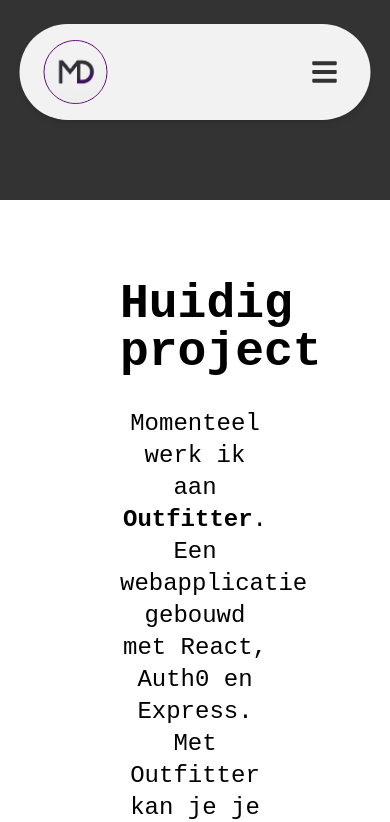
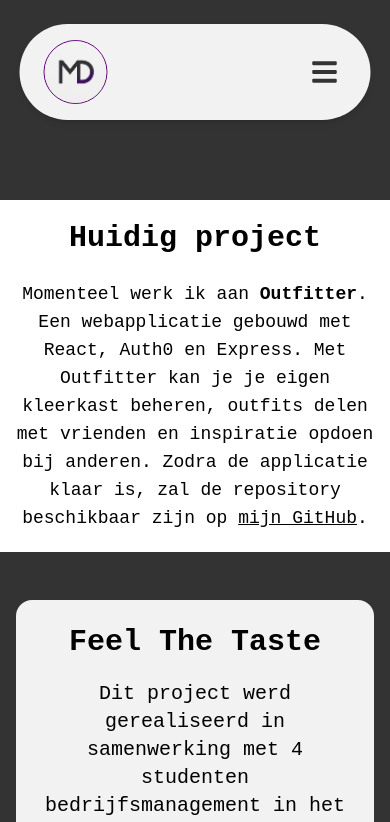
Before and after one commit to milandhondt/Portfolio, a React (Vite) app in the folder Portfolio/: page /projects in a window 390 px wide. Shown: the top 822 px of the page. Built offline with nearby package versions, Linux system fonts and the light colour scheme; no server answers; a web font is replaced by a local one.

Commit message:
Styling fix voor current project sectie

```diff
--- a/Portfolio/src/components/Projects/CurrentProject.jsx
+++ b/Portfolio/src/components/Projects/CurrentProject.jsx
@@ -1,8 +1,8 @@
 const CurrentProject = ({ title, text }) => {
   return (
-    <div className="p-15 py-5 m-15 text-center">
-      <h1 className="text-5xl font-bold mb-8">Huidig project</h1>
-      <p className="text-2xl">
+    <div className="px-4 sm:px-8 lg:px-16 py-5 text-center">
+      <h1 className="text-3xl sm:text-4xl lg:text-5xl font-bold mb-6 sm:mb-8">Huidig project</h1>
+      <p className="text-lg sm:text-xl lg:text-2xl">
         Momenteel werk ik aan <b>{title}</b>. {text} Zodra de applicatie klaar is, zal de repository beschikbaar zijn op&nbsp;
         <a href="https://github.com/milandhondt" className="underline">mijn GitHub</a>.
       </p>
```
